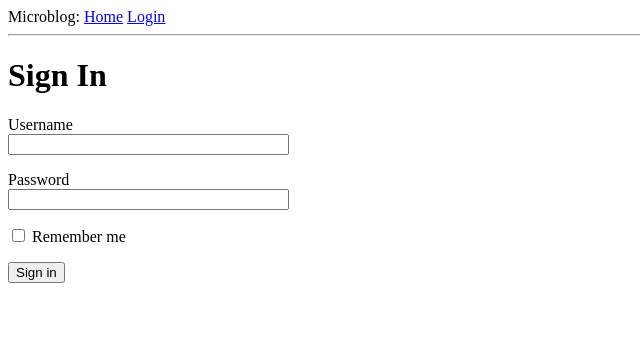
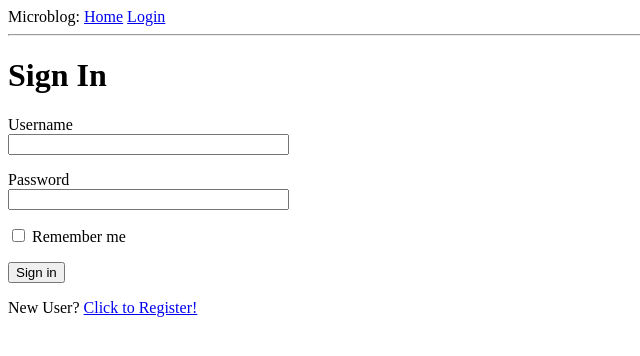
Before and after one commit to haveajar/learningFlask, a Flask app: page /login in a window 1280 px wide. Shown: the top 356 px of the page, without its empty margins (0-640 px from the left). Run offline with Flask 3, Linux system fonts and the light colour scheme.

Commit message:
Added registration of new users

```diff
--- a/app/routes.py
+++ b/app/routes.py
@@ -1,10 +1,11 @@
 from flask import render_template, flash, redirect, url_for, request
-from app import app
+from app import app, db
 from app.forms import LoginForm
 from flask_login import current_user, login_user, logout_user, login_required
 import sqlalchemy as sqla
 from app import db
 from app.models import User
+from app.forms import RegistrationForm
 from urllib.parse import urlsplit
 
 
@@ -37,6 +38,21 @@ def ragnar():
     return "Ragnar is inherently underpwered."
 
 
+@app.route('/register', methods=['GET', 'POST'])
+def register():
+    if current_user.is_authenticated:
+        return redirect(url_for('index'))
+    form = RegistrationForm()
+    if form.validate_on_submit():
+        user = User(username=form.username.data, email=form.email.data)
+        user.set_password(form.password.data)
+        db.session.add(user)
+        db.session.commit()
+        flash('Congratulations, you are now a registered user!')
+        return redirect(url_for('login'))
+    return render_template('register.html', title='Register', form=form)
+
+
 @app.route('/login', methods=['GET', 'POST'])
 def login():
     if current_user.is_authenticated:
--- a/app/templates/login.html
+++ b/app/templates/login.html
@@ -25,4 +25,6 @@
         <p>{{ form.remember_me() }} {{ form.remember_me.label }}</p>
         <p>{{ form.submit() }}</p>
     </form>
+
+  <p>New User? <a href="{{ url_for('register') }}">Click to Register!</a></p>
 {% endblock %}
```
Also changed, not shown: app/templates/register.html (added, +37 -0 lines).
